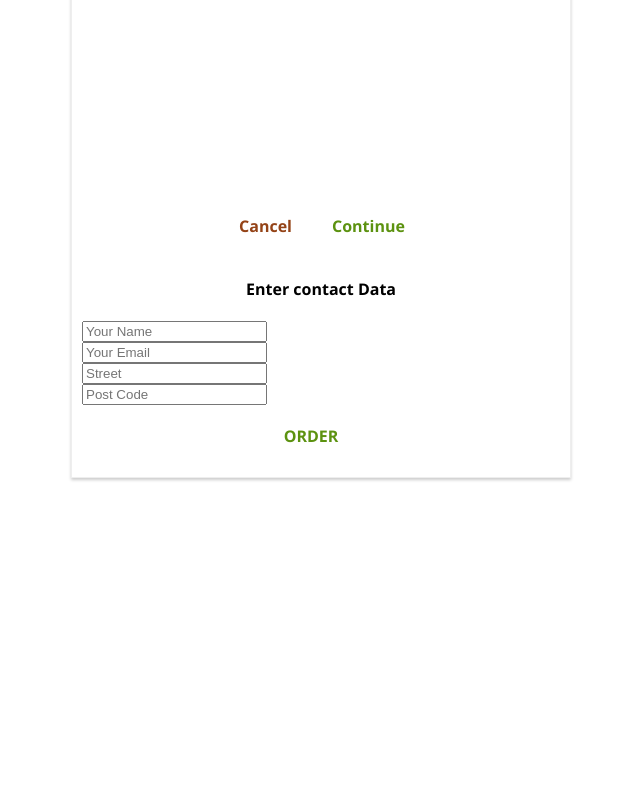
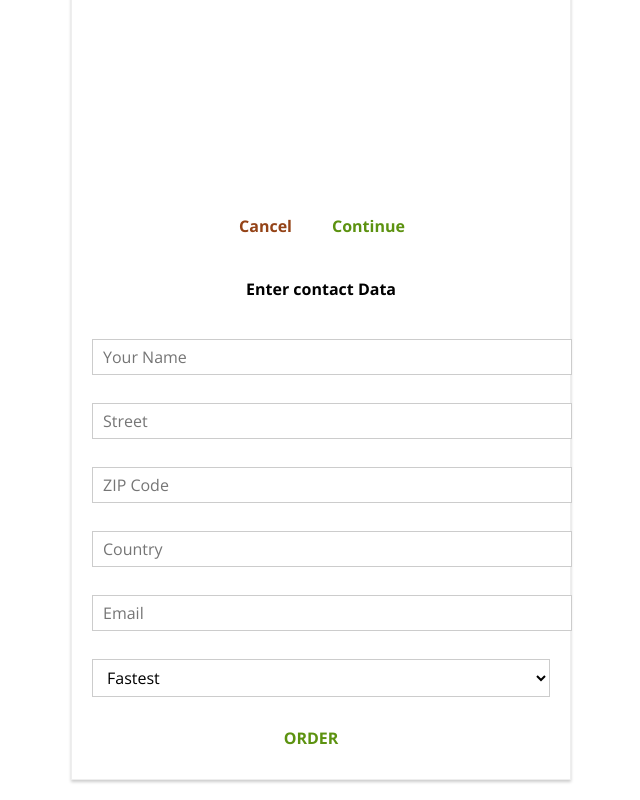
Before and after one commit to m-abdelkawy/myBurgerApp, a React (Create React App) app: page /checkout/contact-data in a window 1280 px wide. Shown: the part 574-1374 px from the top of the page, without its empty margins (319-959 px from the left). Before the commit the page ends 1072 px from the top, so only its background shows below. Built offline with nearby package versions, Linux system fonts and the light colour scheme.

Commit message:
forms added

```diff
--- /dev/null
+++ b/src/components/UI/Input/Input.js
@@ -0,0 +1,48 @@
+import React from 'react';
+import classes from './Input.module.css';
+
+const input = (props) => {
+    let inputElement = null;
+    switch (props.elementType) {
+        case 'input':
+            inputElement = <input
+                className={classes.InputElement}
+                {...props.elementConfig}
+                value={props.value}
+                onChange={props.changed} />;
+            break;
+        case 'textarea':
+            inputElement = <textarea
+                className={classes.InputElement}
+                {...props.elementConfig}
+                value={props.value}
+                onChange={props.changed} />;
+            break;
+        case 'select':
+            inputElement = (<select
+                className={classes.InputElement}
+                value={props.value}
+                onChange={props.changed} >
+                {props.elementConfig.options.map(el => {
+                    return <option key={el.value} value={el.value}>{el.displayValue}</option>
+                })}
+            </select>);
+            break;
+        default:
+            inputElement = <input
+                className={classes.InputElement}
+                {...props.elementConfig}
+                value={props.value}
+                onChange={props.changed} />;
+            break;
+    }
+
+    return (
+        <div className={classes.Input}>
+            <label className={classes.Label}>{props.label}</label>
+            {inputElement}
+        </div>
+    )
+}
+
+export default input;
--- /dev/null
+++ b/src/components/UI/Input/Input.module.css
@@ -0,0 +1,26 @@
+.Input{
+    width: 100%;
+    padding: 10px;
+    box-sizing: border-box;
+}
+
+.Label{
+    font-weight: bold;
+    display: block;
+    margin-bottom: 8px;
+}
+
+.InputElement{
+    outline: none;
+    border: 1px solid #ccc;
+    background-color: white;
+    font: inherit;
+    padding: 6px 10px;
+    display: block;
+    width: 100%;
+}
+
+.InputElement:focus{
+    outline: none;
+    background-color: #ccc;
+}
--- a/src/containers/BurgerBuilder/BurgerBuilder.js
+++ b/src/containers/BurgerBuilder/BurgerBuilder.js
@@ -7,7 +7,7 @@
 import axios from '../../axios-orders';
 import Spinner from '../../components/UI/Spinner/Spinner';
 import withErrorHandler from '../../hoc/withErrorHandler/withErrorHandler';
-import {connect} from 'react-redux';
+import { connect } from 'react-redux';
 import * as actionTypes from '../../Store/actions';
 
 
@@ -40,7 +40,8 @@
         }).reduce((totalItems, el) => { return totalItems + el }, 0);
         console.log(totalItems);
 
-        this.setState({ purchaseable: totalItems > 0 })
+        // this.setState({ purchaseable: totalItems > 0 })
+        return totalItems > 0;
     }
 
     addIngredientHandler = (type) => {
@@ -88,18 +89,18 @@
     }
     purchaseContinueHandler = () => {
 
-        // this.props.history.push('/checkout');
-        const queryParams = [];
-        for (let i in this.props.ings) {
-            queryParams.push(encodeURIComponent(i) + '=' + encodeURIComponent(this.props.ings[i]));
-        }
-        queryParams.push('price=' + this.props.price);
-        const queryString = queryParams.join('&');
-        console.log(this.props.history);
-        this.props.history.push({
-            pathname: '/checkout',
-            search: '?' + queryString
-        });
+        this.props.history.push('/checkout');
+        // const queryParams = [];
+        // for (let i in this.props.ings) {
+        //     queryParams.push(encodeURIComponent(i) + '=' + encodeURIComponent(this.props.ings[i]));
+        // }
+        // queryParams.push('price=' + this.props.price);
+        // const queryString = queryParams.join('&');
+        // console.log(this.props.history);
+        // this.props.history.push({
+        //     pathname: '/checkout',
+        //     search: '?' + queryString
+        // });
     }
 
     render() {
@@ -132,7 +133,7 @@
                         btnAddDisabled={btnAddDisabledInfo}
                         btnRemoveDisabled={btnRemoveDisabledInfo}
                         totalPrice={this.props.price}
-                        purchaseable={this.state.purchaseable}
+                        purchaseable={this.updatePurchaseableState(this.props.ings)}
                         orderNow={this.purchaseHandler} />
                 </Aux >);
         }
--- a/src/containers/Checkout/Checkout.js
+++ b/src/containers/Checkout/Checkout.js
@@ -5,32 +5,14 @@
 import ContactData from './ContactData/ContactData';
 
 import classes from './ContactData/ContactData.module.css';
+import { connect } from 'react-redux';
 
 
 class Checkout extends Component {
-    state = {
-        ingredients: null,
-        totalPrice: 0
-    }
-
-    componentWillMount() {
-        const query = new URLSearchParams(this.props.location.search);
-        console.log('query entries', query.entries());
-        console.log('query', query);
-        console.log('props', this.props);
-        const ingredients = {};
-        let totalPrice = 0;
-        for (let param of query.entries()) {
-            //['salad', '1']
-            if (param[0] !== 'price')
-                ingredients[param[0]] = +param[1];
-            else
-                totalPrice = +param[1];
-
-        }
-
-        this.setState({ ingredients: ingredients, totalPrice: totalPrice.toFixed(2) });
-    }
+    // state = {
+    //     ingredients: null,
+    //     totalPrice: 0
+    // }
 
     onCheckoutCancelHandler = () => {
         this.props.history.goBack();
@@ -44,16 +26,21 @@
         return (
             <div className={classes.ContactData}>
                 <CheckoutSummary
-                    ingredients={this.state.ingredients}
+                    ingredients={this.props.ings}
                     checkoutCancel={this.onCheckoutCancelHandler}
                     checkoutContinue={this.onCheckoutContinueHandler} />
 
                 {/* <Route path={this.props.match.path + '/contact-data'} component={ContactData} /> */}
-                <Route path={this.props.match.path + '/contact-data'}
-                    render={(props) => (<ContactData ingredients={this.state.ingredients} totalPrice={this.state.totalPrice} {...props} />)} />
+                <Route path={this.props.match.path + '/contact-data'} component={ContactData} />
             </div>
         )
     }
 }
 
-export default Checkout;
+const mapStateToProps = state => {
+    return {
+        ings: state.ingredients,
+        price: state.totalPrice
+    }
+}
+export default connect(mapStateToProps)(Checkout);
--- a/src/containers/Checkout/ContactData/ContactData.js
+++ b/src/containers/Checkout/ContactData/ContactData.js
@@ -3,17 +3,66 @@
 import classes from './ContactData.module.css';
 import axios from '../../../axios-orders';
 import Spinner from '../../../components/UI/Spinner/Spinner';
+import Input from '../../../components/UI/Input/Input';
+import { connect } from 'react-redux';
+
 
 
 class ContactData extends Component {
     state = {
-        name: '',
-        email: '',
-        address: {
-            street: '',
-            postCode: ''
-        },
-        loading: false
+        orderForm: {
+            name: {
+                elementType: 'input',
+                elementConfig: {
+                    type: 'text',
+                    placeholder: 'Your Name'
+                },
+                value: ''
+            },
+
+            street: {
+                elementType: 'input',
+                elementConfig: {
+                    type: 'text',
+                    placeholder: 'Street'
+                },
+                value: ''
+            },
+            zipCode: {
+                elementType: 'input',
+                elementConfig: {
+                    type: 'text',
+                    placeholder: 'ZIP Code'
+                },
+                value: ''
+            },
+            country: {
+                elementType: 'input',
+                elementConfig: {
+                    type: 'text',
+                    placeholder: 'Country'
+                },
+                value: ''
+            },
+            email: {
+                elementType: 'input',
+                elementConfig: {
+                    type: 'email',
+                    placeholder: 'Email'
+                },
+                value: ''
+            },
+            deliveryMethod: {
+                elementType: 'select',
+                elementConfig: {
+                    options: [
+                        { value: 'fastest', displayValue: 'Fastest' },
+                        { value: 'cheapest', displayValue: 'Cheapest' }
+                    ]
+                },
+                value: ''
+            }
+        }
     }
 
     orderHandler = (event) => {
@@ -22,22 +71,18 @@
         console.log(this.props.ingredients);
         console.log(this.props.totalPrice);
 
+        const formData ={};
+
+        for(let formDataIdentifier in this.state.orderForm){
+            formData[formDataIdentifier] = this.state.orderForm[formDataIdentifier].value;
+        }
         // alert('Continue and checkout');
         this.setState({ loading: true }); //start loading
 
         const order = {
             ingredients: this.props.ingredients,
             price: this.props.totalPrice,
-            customer: {
-                name: 'Hamada 1',
-                address: {
-                    street: 'Test Street 1',
-                    zipCode: '32235',
-                    city: 'Cairo'
-                },
-                email: 'hamada1@test.com'
-            },
-            deliveryMethod: 'fastest'
+            orderData: formData
         };
 
         axios.post('/orders.json', order)
@@ -52,23 +97,54 @@
             });
     }
 
+    inputChangeHandler = (event, element) => {
+        console.log(event.target.value);
+        console.log(element.id);
+        const orderForm = { ...this.state.orderForm };
+
+        const formElemNew = { ...orderForm[element.id] };
+        formElemNew.value = event.target.value;
+
+        orderForm[element.id] = formElemNew;
+        this.setState({ orderForm: orderForm });
+    }
+
     render() {
-        let form = this.state.loading ? <Spinner /> : (<form>
-            <input className={classes.Input} type="text" name="name" placeholder="Your Name" />
-            <input className={classes.Input} type="email" name="email" placeholder="Your Email" />
-            <input className={classes.Input} type="text" name="street" placeholder="Street" />
-            <input className={classes.Input} type="text" name="postCode" placeholder="Post Code" />
+        const formElementArray = [];
+        for (let key in this.state.orderForm) {
+            formElementArray.push({
+                id: key,
+                config: this.state.orderForm[key]
+            })
+        }
+        let form = this.state.loading ? <Spinner /> : (
+            <form onSubmit={this.orderHandler}>
+                {formElementArray.map(el => {
+                    return (
+                        <Input
+                            key={el.id}
+                            elementType={el.config.elementType}
+                            elementConfig={el.config.elementConfig}
+                            value={el.config.value}
+                            changed={(event) => this.inputChangeHandler(event, el)} />)
+                })}
 
-            <Button btnType="Success" clicked={this.orderHandler}>ORDER</Button>
-        </form>)
+                <Button btnType="Success">ORDER</Button>
+            </form>)
         return (
             <div>
                 <h4>Enter contact Data</h4>
                 {form}
-
             </div>
         )
     }
 }
 
-export default ContactData;
+const mapStateToProps = state => {
+    return {
+        ings: state.ingredients,
+        price: state.totalPrice
+    }
+}
+
+export default connect(mapStateToProps)(ContactData);
```
